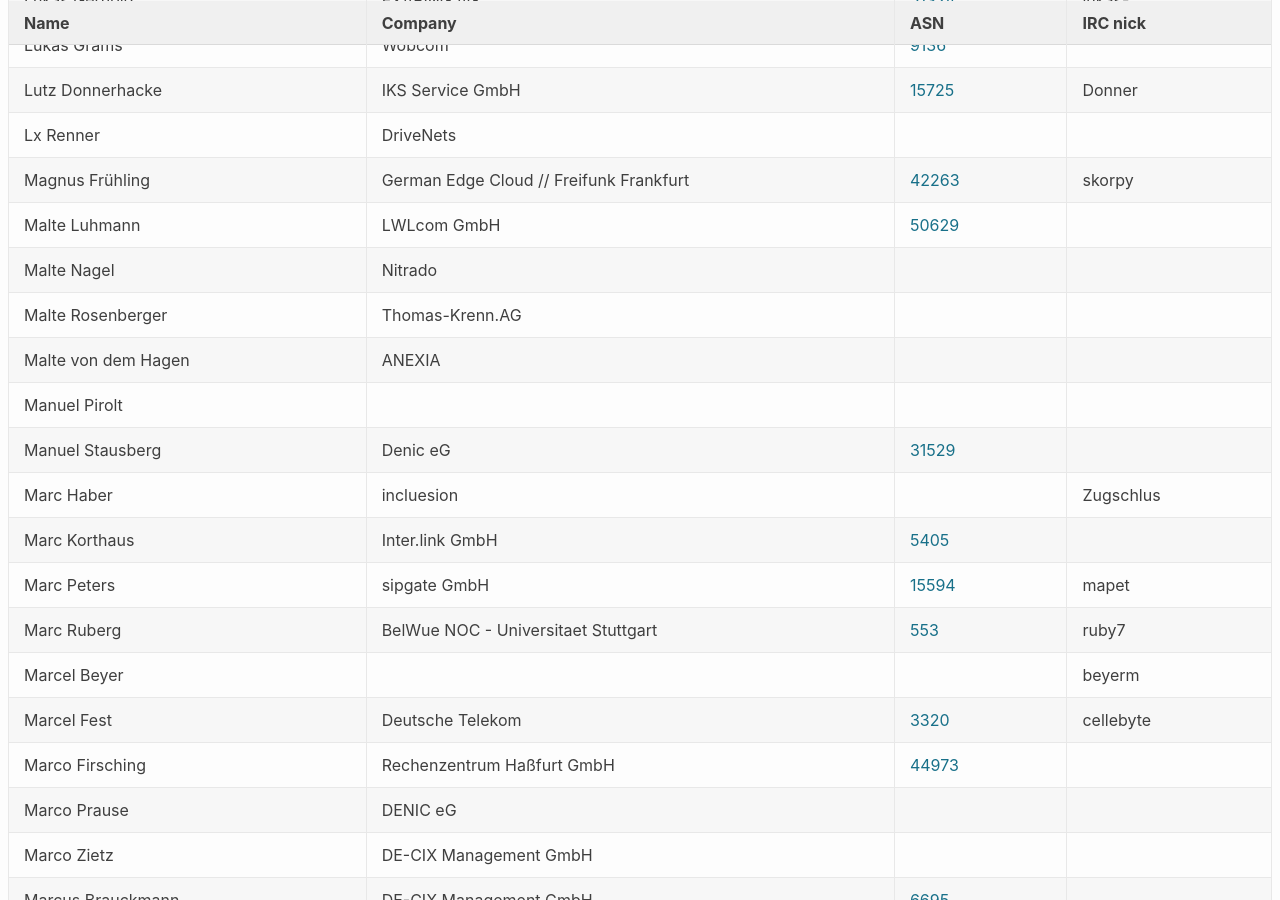
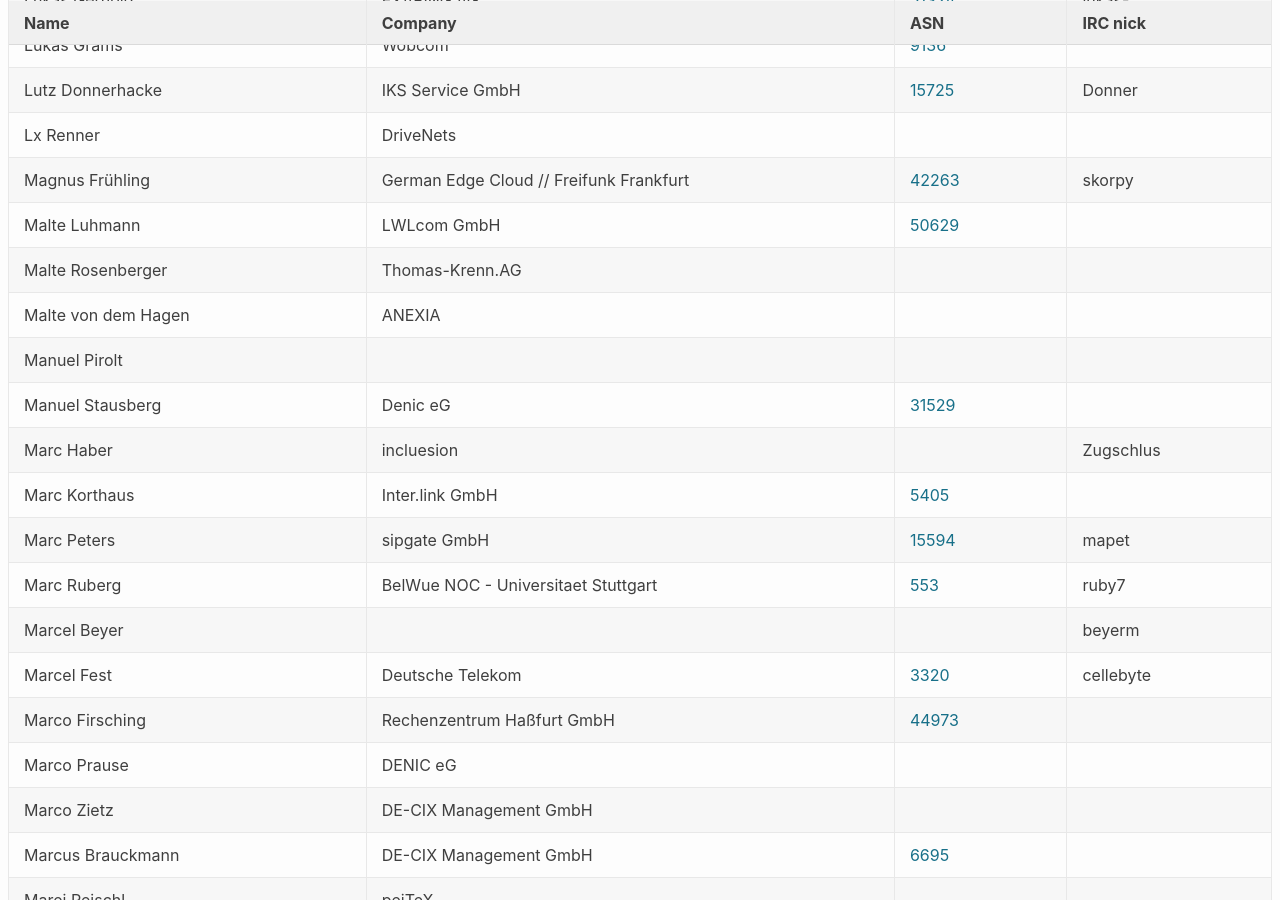
Before and after one commit to denog/pretix-attendeelist, a Jekyll site: the page built from denog14/index.md, in a window 1280 px wide and 900 px high, scrolled down 6454 px. Built offline with Jekyll 4.4.1, drawn with Linux system fonts in a browser that asks for light colours.

Commit message:
Latest data: Fri Nov  4 23:10:50 UTC 2022

```diff
--- a/_data/attendees_denog14_onsite.json
+++ b/_data/attendees_denog14_onsite.json
@@ -868,12 +868,6 @@
     "company": "LWLcom GmbH",
     "irc": null,
     "asn": "50629"
-  },
-  {
-    "name": "Malte Nagel",
-    "company": "Nitrado",
-    "irc": null,
-    "asn": null
   },
   {
     "name": "Malte Rosenberger",
```
